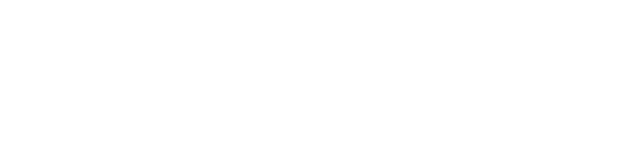
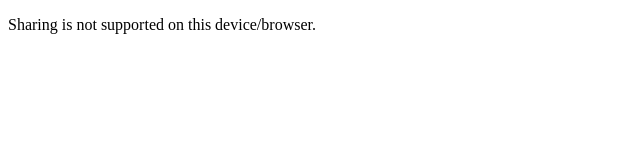
Before and after one commit to moneygoatcpu/share-dialog, a plain HTML site: page index.html in a window 1280 px wide. Shown: the whole page, without its empty margins (0-640 px from the left). Drawn offline with Linux system fonts and the light colour scheme.

Commit message:
Update index.html

```diff
--- a/index.html
+++ b/index.html
@@ -3,34 +3,48 @@
 <head>
     <meta charset="UTF-8">
     <meta name="viewport" content="width=device-width, initial-scale=1.0">
-    <title>Native Share</title>
+    <title>Share Content</title>
 </head>
 <body>
     <script>
-        // Function to parse URL parameters
-        function getQueryParam(param) {
-            const urlParams = new URLSearchParams(window.location.search);
-            return urlParams.get(param);
+        // Function to get URL parameters
+        function getUrlParameter(name) {
+            name = name.replace(/[\[]/, '\\[').replace(/[\]]/, '\\]');
+            const regex = new RegExp('[\\?&]' + name + '=([^&#]*)');
+            const results = regex.exec(location.search);
+            return results === null ? '' : decodeURIComponent(results[1].replace(/\+/g, ' '));
         }
 
-        // Get the text and URL to share from the URL parameters
-        const shareText = getQueryParam('text') || 'Default share text';
-        const shareUrl = getQueryParam('url') || 'https://defaulturl.com'; // Default URL if none provided
+        // Function to handle sharing
+        async function shareContent() {
+            const textToShare = getUrlParameter('text');
+            const urlToShare = getUrlParameter('url');
 
-        // Automatically trigger the native share dialog
-        if (navigator.share) {
-            navigator.share({
-                title: 'Check this out!', // Optional: Title for the share dialog
-                text: shareText,         // Text from the URL parameter
-                url: shareUrl,           // URL from the URL parameter
-            }).then(() => {
-                console.log('Shared successfully!');
-            }).catch(err => {
-                console.error('Error sharing:', err);
-            });
-        } else {
-            alert('Sharing is not supported on this browser.');
+            // Prepare share data
+            const shareData = {
+                title: 'Share',
+                text: textToShare,
+                url: urlToShare
+            };
+
+            try {
+                // Check if Web Share API is supported
+                if (navigator.share) {
+                    await navigator.share(shareData);
+                    console.log('Shared successfully');
+                } else {
+                    console.log('Web Share API not supported');
+                    // Fallback message for unsupported browsers
+                    document.body.innerHTML = '<p>Sharing is not supported on this device/browser.</p>';
+                }
+            } catch (err) {
+                console.log('Error sharing:', err);
+                document.body.innerHTML = '<p>Error sharing content.</p>';
+            }
         }
+
+        // Trigger share when page loads
+        window.onload = shareContent;
     </script>
 </body>
 </html>
```
